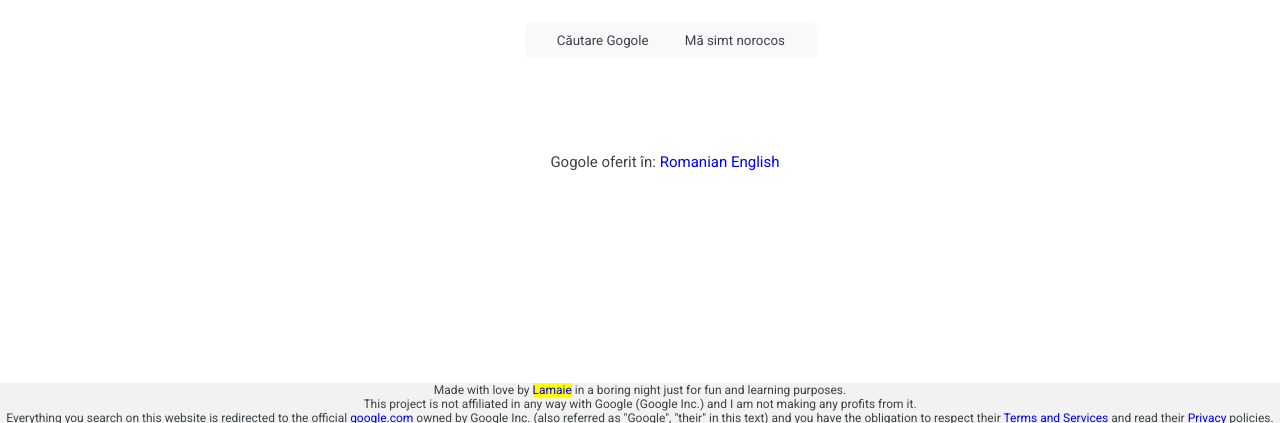
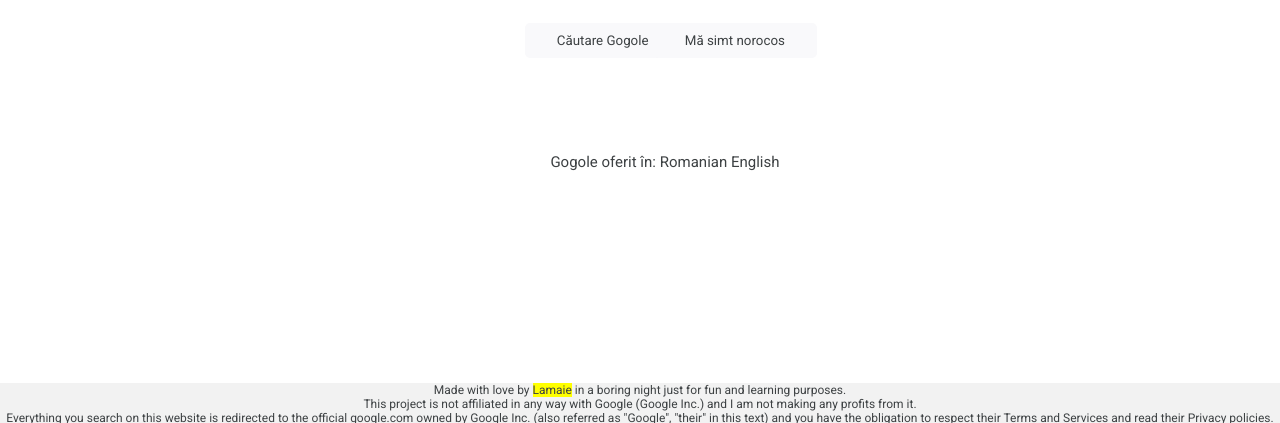
Before and after one commit to Lamaie/gogole, a plain HTML site: page index.html in a window 1280 px wide. Shown: the part 377-800 px from the top of the page. Drawn offline with Linux system fonts and the light colour scheme.

Commit message:
Update index.html

```diff
--- a/index.html
+++ b/index.html
@@ -60,7 +60,7 @@
 </style>
 <!--asta e ca sa nu aiba linii ce e href-->
 <style>
-    a { text-decoration: none; }
+    a { text-decoration: none; color:#3d4143;}
 a:visited {color:#3d4143;} /* Visited link    */
 a:hover {color:#3d4143;}   /* Mouse over link */
 a:active {color:#3d4143;}  /* Selected link   */
```
